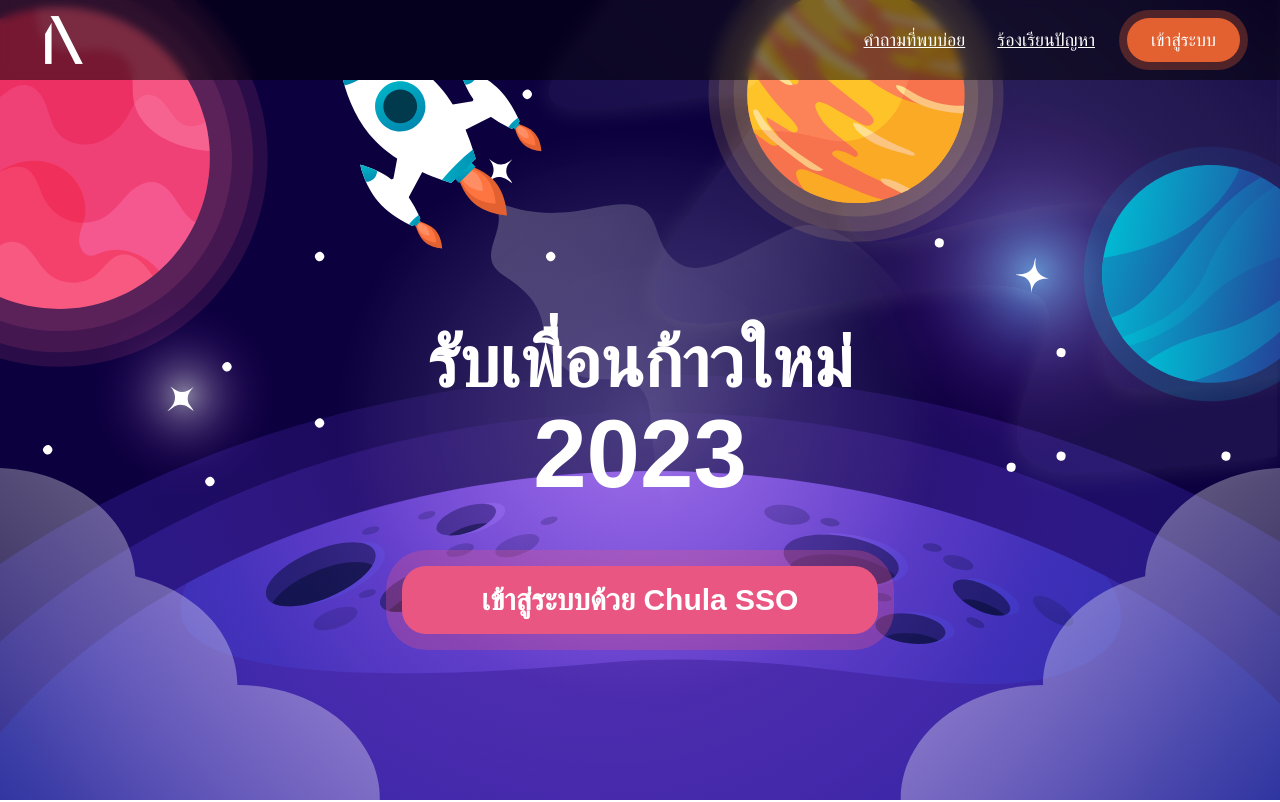
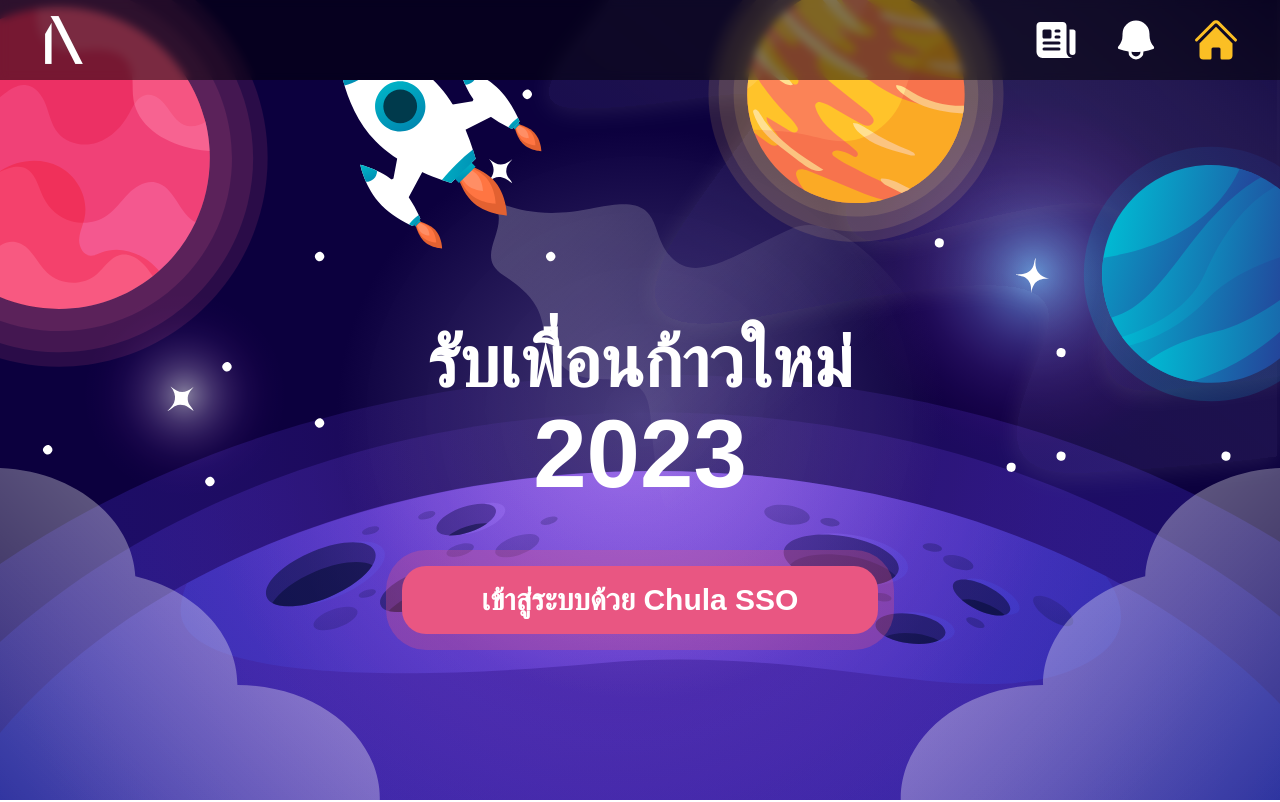
Before and after one commit to isd-sgcu/rpkm66-frontend, a Next.js app: page / in a window 1280 px wide. Shown: the top 802 px of the page. Built offline with nearby package versions, Linux system fonts and the light colour scheme; no server answers; a web font is replaced by a local one.

Commit message:
feat: icon colour related to path

```diff
--- a/src/components/PhaseTwoNavbar.tsx
+++ b/src/components/PhaseTwoNavbar.tsx
@@ -2,9 +2,11 @@ import Image from 'next/image';
 import Link from 'next/link';
 import { HomeIcon, NewspaperIcon, BellIcon } from '@heroicons/react/24/solid';
 import Favicon from '@/public/images/favicon.svg';
-import { useAuth } from '@/context/AuthContext';
+import { useRouter } from 'next/router';
 
 function PhaseTwoNavbar() {
+    const router = useRouter();
+
     return (
         <nav className="sticky top-0 z-40 flex h-11 w-full justify-between bg-black/50 px-2 py-2 backdrop-blur-sm md:px-5 lg:h-20 lg:px-10 lg:py-4">
             <div className="relative h-full w-12">
@@ -20,15 +22,33 @@ function PhaseTwoNavbar() {
             <div className="relative flex h-full gap-8">
                 {/* wait for link to be added */}
                 <Link href="/">
-                    <NewspaperIcon className="h-full w-12 hover:text-amber-400 " />
+                    <NewspaperIcon
+                        className={`h-full w-12 hover:text-amber-400 ${
+                            router.pathname === '/article-page'
+                                ? 'text-amber-400'
+                                : 'hover:text-amber-400'
+                        }`}
+                    />
                 </Link>
                 {/* wait for link to be added */}
                 <Link href="/">
-                    <BellIcon className="h-full w-12 hover:text-amber-400 " />
+                    <BellIcon
+                        className={`h-full w-12 hover:text-amber-400 ${
+                            router.pathname === '/WAITTOADD'
+                                ? 'text-amber-400'
+                                : 'hover:text-amber-400'
+                        }`}
+                    />
                 </Link>
                 {/* wait for link to be added */}
                 <Link href="/">
-                    <HomeIcon className="h-full w-12 hover:text-amber-400 " />
+                    <HomeIcon
+                        className={`h-full w-12 hover:text-amber-400 ${
+                            router.pathname === '/'
+                                ? 'text-amber-400'
+                                : 'hover:text-amber-400'
+                        }`}
+                    />
                 </Link>
             </div>
         </nav>
--- a/src/pages/_app.tsx
+++ b/src/pages/_app.tsx
@@ -6,7 +6,7 @@ import { IBM_Plex_Sans_Thai } from 'next/font/google';
 import Script from 'next/script';
 import Head from 'next/head';
 import Footer from '@/components/Footer';
-import Navbar from '@/components/Navbar';
+import Navbar from '@/components/PhaseTwoNavbar';
 import { ToastProvider } from '@/components/Toast';
 import { AppContextProvider } from '@/context/ModalContext';
 
--- a/src/pages/profile.tsx
+++ b/src/pages/profile.tsx
@@ -1,4 +1,14 @@
 // import WaitForBaanselection from "@/components/Profile/WaitForBaan";
+import PhaseTwoNavbar from '@/components/PhaseTwoNavbar';
 import BaanSelection from '@/components/Profile/BaanSelection';
 
+const Test = () => {
+    return (
+        <>
+            <BaanSelection />;
+            <PhaseTwoNavbar />
+        </>
+    );
+};
+
 export default BaanSelection;
--- /dev/null
+++ b/src/pages/test.tsx
@@ -0,0 +1,4 @@
+// import WaitForBaanselection from "@/components/Profile/WaitForBaan";
+import BaanSelection from '@/components/Profile/BaanSelection';
+
+export default BaanSelection;
```
